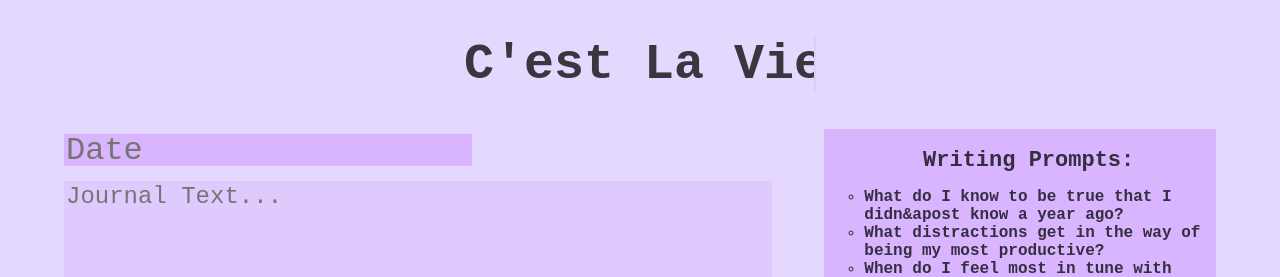
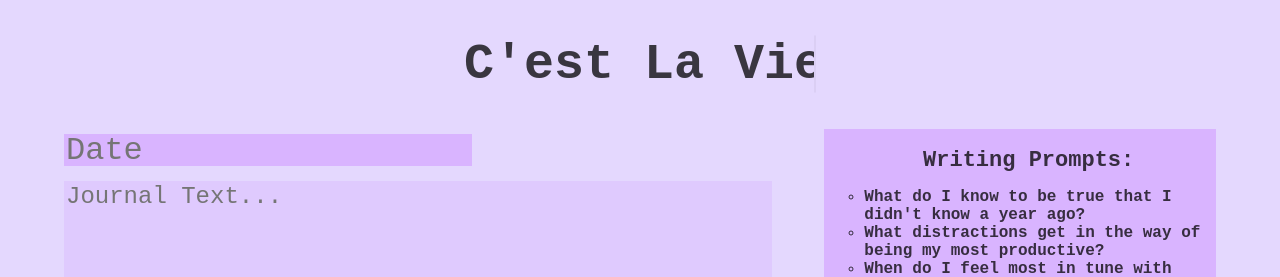
Before and after one commit to aisha-ysn/c-est-la-vie, a React (Create React App) app in the folder client/: page / in a window 1280 px wide. Shown: the top 277 px of the page. Built offline with nearby package versions, Linux system fonts and the light colour scheme.

Commit message:
chore: entries error solved

```diff
--- a/client/src/pages/Entries.js
+++ b/client/src/pages/Entries.js
@@ -29,7 +29,7 @@ const Entries = (props) => {
 			<div className="prompts">
 				<ul>
 					<h1>Writing Prompts:</h1>
-					<li>What do I know to be true that I didn&apost know a year ago? </li>
+					<li>What do I know to be true that I didn&apos;t know a year ago? </li>
 					<li>What distractions get in the way of being my most productive? </li>
 					<li>When do I feel most in tune with myself?</li>
 					<li>If someone described me, what would they say? </li>
```
